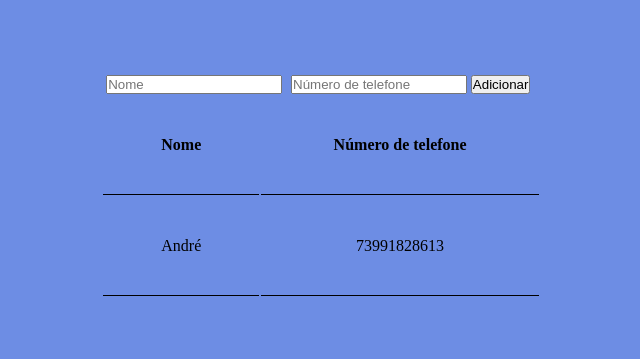
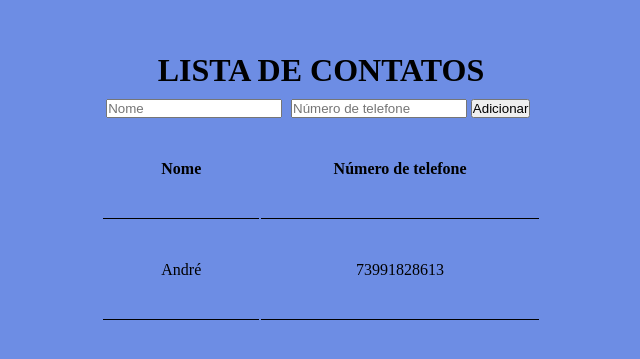
Before and after one commit to andtps/Listadecontatos, a plain HTML site: page index.html in a window 1280 px wide. Shown: the part 113-472 px from the top of the page, without its empty margins (319-959 px from the left). Drawn offline with Linux system fonts and the light colour scheme.

Commit message:
Adicionado um h1 no container da página

```diff
--- a/index.html
+++ b/index.html
@@ -9,6 +9,9 @@
 <body>
     <div class="container">
         <div class="border">
+            <div class="tittle">
+                <h1>LISTA DE CONTATOS</h1>
+            </div>
             <form id="form">
                 <input type="text" id="nome" placeholder="Nome" required>
                 <input type="number" id="numero" placeholder="Número de telefone" required>
--- a/main.css
+++ b/main.css
@@ -47,3 +47,10 @@ tbody tr td{
 .border{
     display: block;
 }
+
+
+.title, h1{
+    text-align: center;
+    margin-bottom: 10px;
+
+}
```
